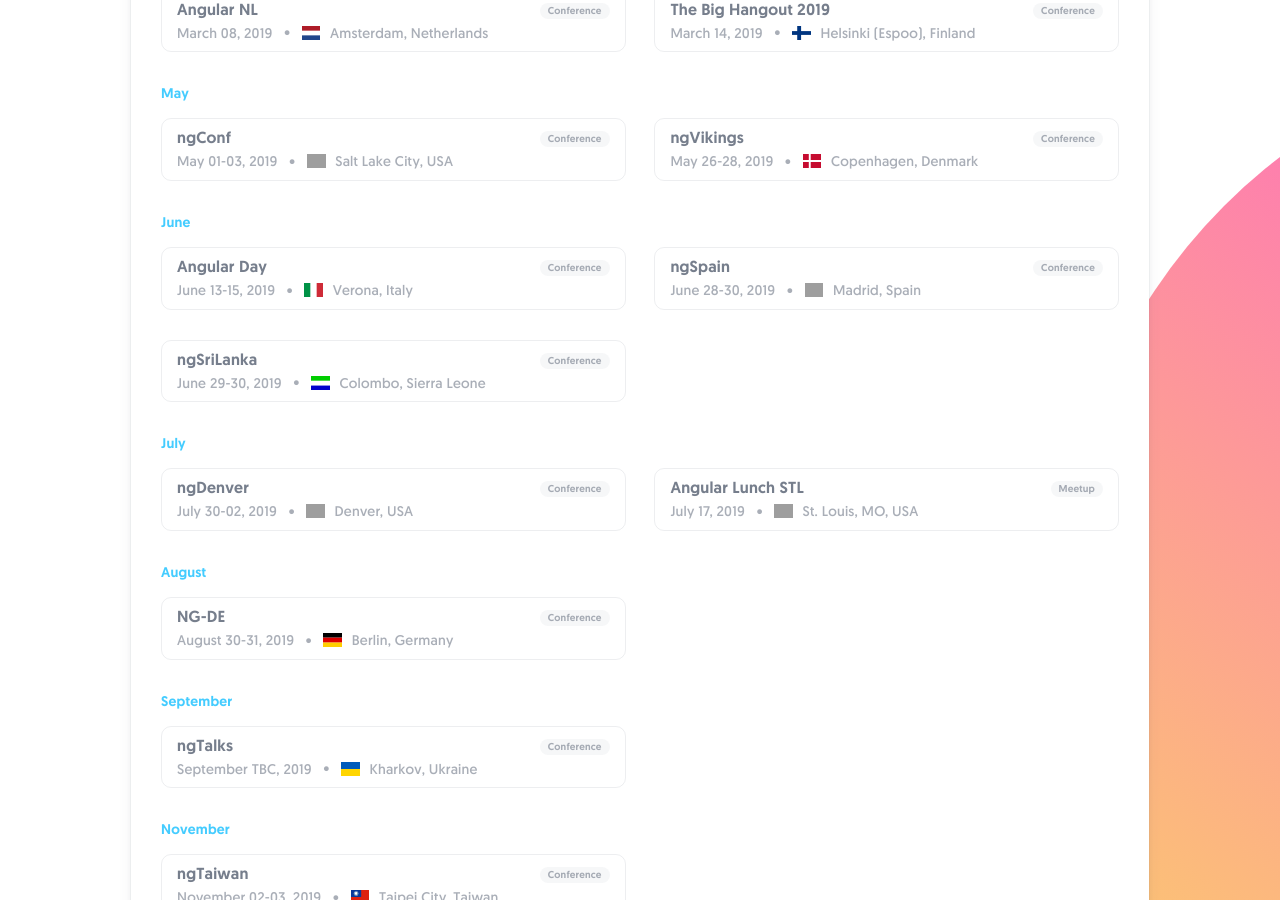
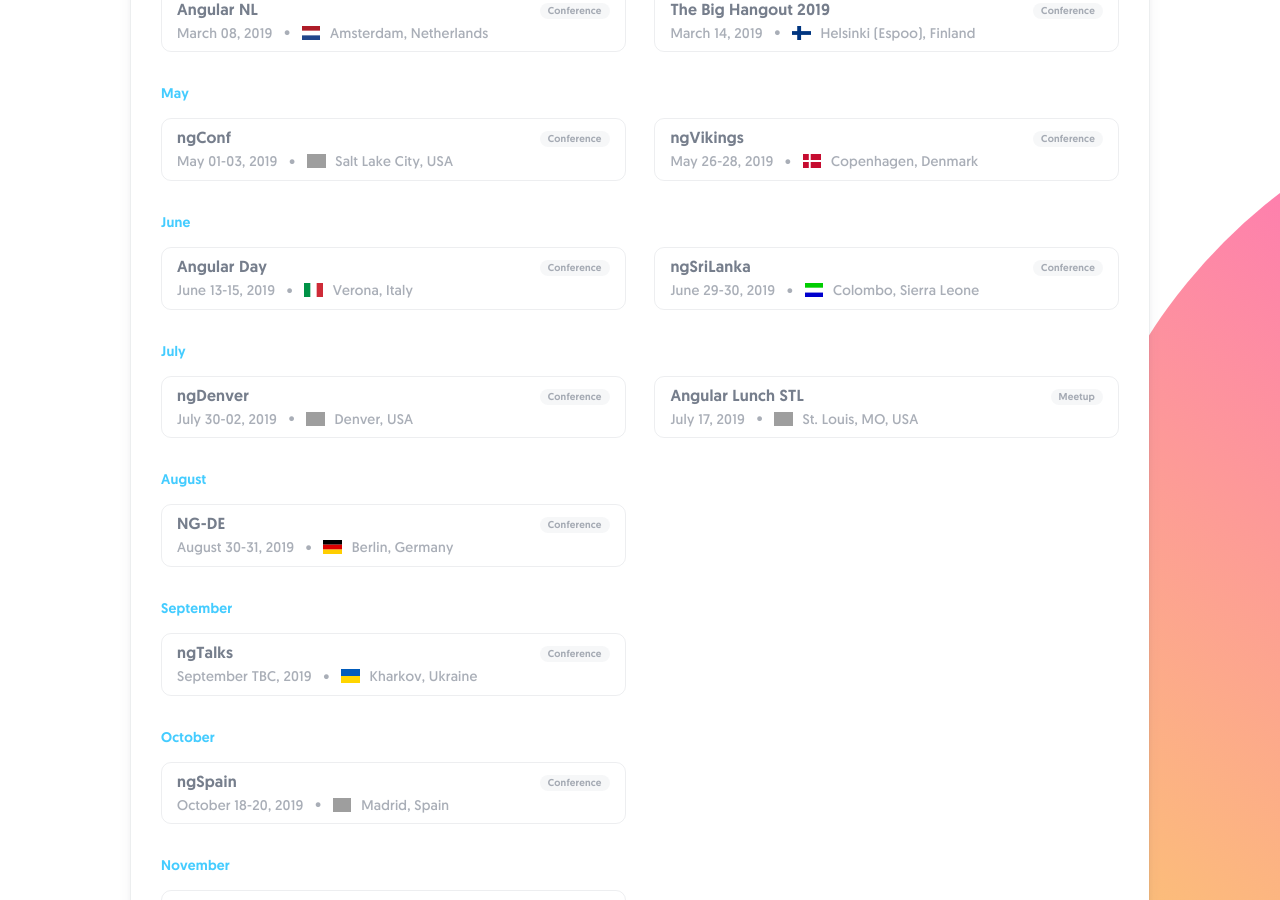
Before and after one commit to zhangen69/angularconferences.github.io, a Jekyll site: the page built from index.html, in a window 1280 px wide and 900 px high, scrolled down 3503 px. Built offline with Jekyll 4.4.1, drawn with Linux system fonts in a browser that asks for light colours; some of the changed lines change nothing that is shown; grey boxes are pictures that could not be loaded.

Commit message:
Update date ngSpain

```diff
--- a/_data/2019.json
+++ b/_data/2019.json
@@ -191,21 +191,6 @@
     },
     {
       "metadata": {
-        "country_code": "ES",
-        "location": "Madrid",
-        "title": "ngSpain",
-        "date": "28-30",
-        "logo": "ngSpain.svg",
-        "type": "conference",
-        "desc": "ngSpain is the only Angular Conference in Spain. 2019 will be it's first eddition and will be held in the capital, Madrid. It is an event run by the community from the community, with organisers from all over Europe belonging to the Angular community."
-      },
-      "links": {
-        "web": "https://www.ngspain.com/",
-        "twitter": "ngSpain"
-      }
-    },
-    {
-      "metadata": {
         "country_code": "SL",
         "location": "Colombo",
         "title": "ngSriLanka",
@@ -288,7 +273,23 @@
       }
     }
   ],
-  "October": [],
+  "October": [
+  {
+      "metadata": {
+        "country_code": "ES",
+        "location": "Madrid",
+        "title": "ngSpain",
+        "date": "18-20",
+        "logo": "ngSpain.svg",
+        "type": "conference",
+        "desc": "ngSpain is the only Angular Conference in Spain. 2019 will be it's first eddition and will be held in the capital, Madrid. It is an event run by the community from the community, with organisers from all over Europe belonging to the Angular community."
+      },
+      "links": {
+        "web": "https://www.ngspain.com/",
+        "twitter": "ngSpain"
+      }
+    }
+  ],
   "November": [
     {
       "metadata": {
```
